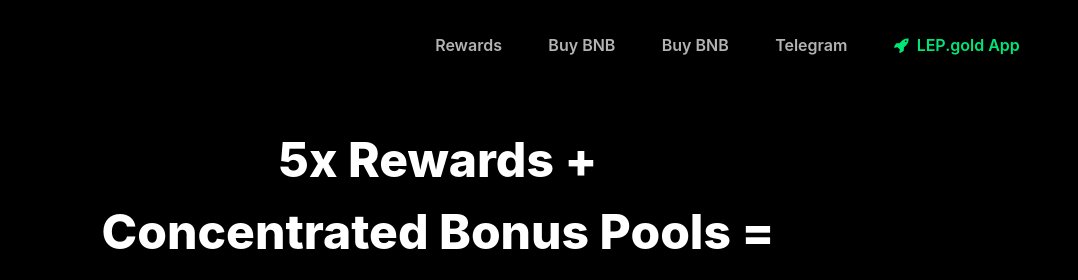
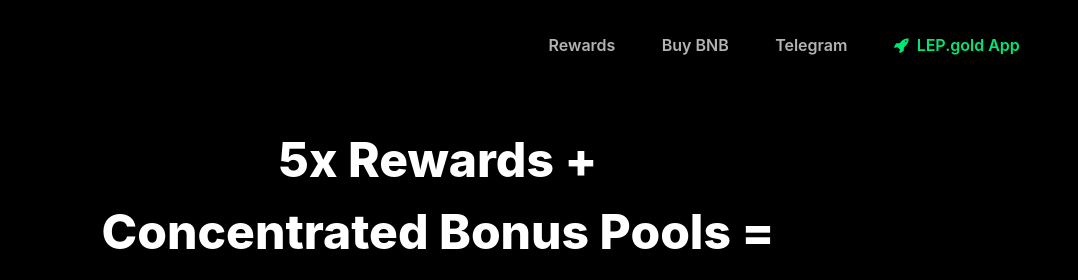
Before and after one commit to lepgold/lep-landing, a website: page index.html in a window 1280 px wide. Shown: the top 280 px of the page, 202-1280 px from the left. Drawn offline with nearby package versions, Linux system fonts and the light colour scheme; a script that the page names is missing; a web font is replaced by a local one.

Commit message:
remove double button

```diff
--- a/index.html
+++ b/index.html
@@ -111,9 +111,6 @@
                     <ul class="navbar-nav ml-auto">
                         <li class="nav-item">
                             <a class="nav-link page-scroll" href="#rewards">Rewards</a>
-                        </li>
-                        <li class="nav-item">
-                            <a class="nav-link page-scroll" href="#buybnb">Buy BNB</a>
                         </li>
                         <li class="nav-item">
                             <a onclick="handleCrypto()" class="nav-link page-scroll" href="#">Buy BNB</a>
```
